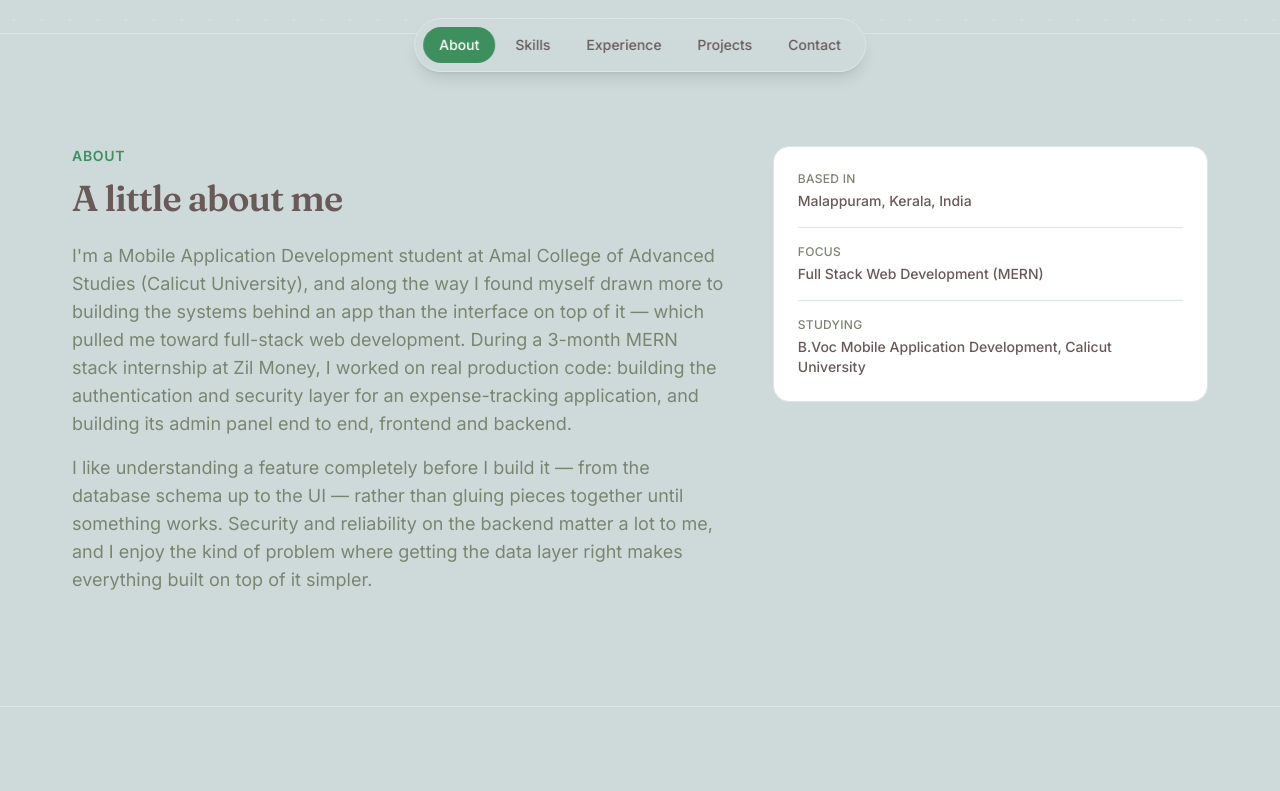
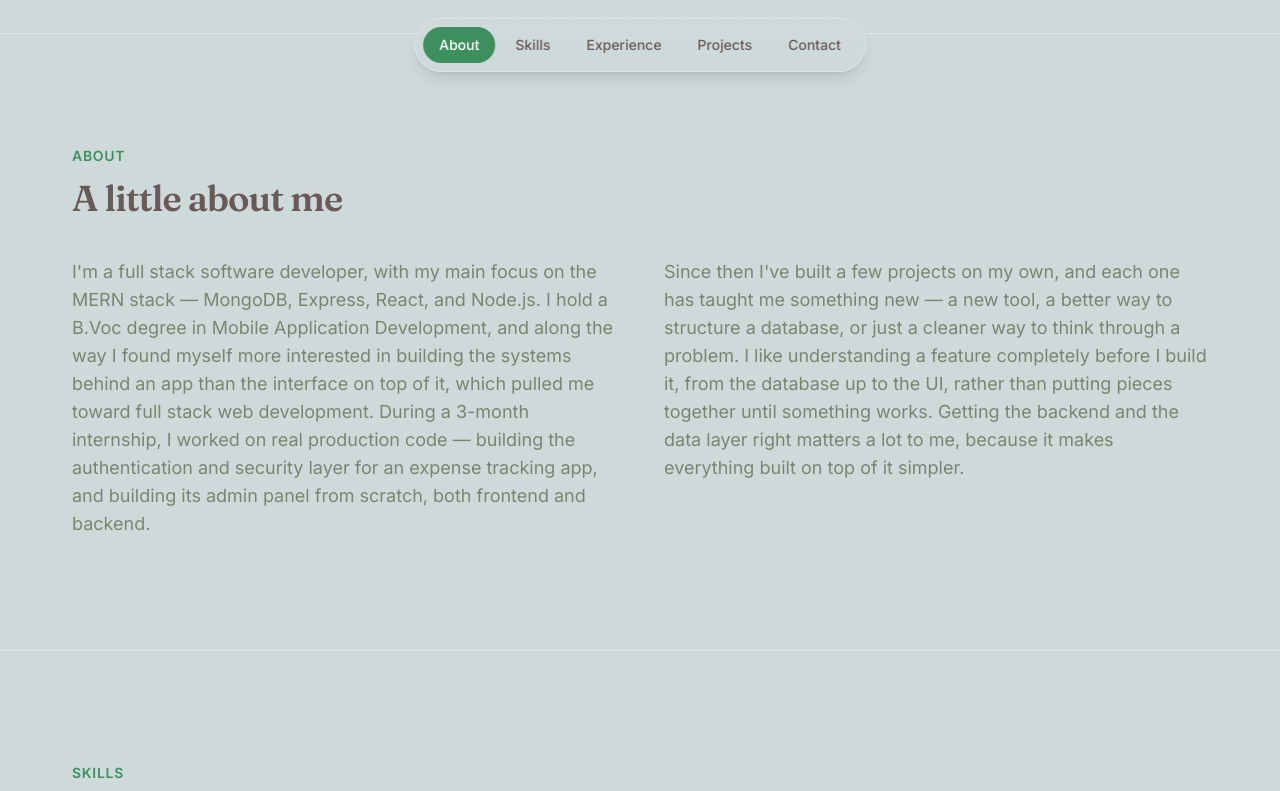
Before and after one commit to anasPalakkal/Protfolio, a React (Vite) app: page / in a window 1280 px wide. Shown: the part 694-1485 px from the top of the page. Built offline with nearby package versions, Linux system fonts and the light colour scheme.

Commit message:
Update:about section

```diff
--- a/src/components/sections/About.jsx
+++ b/src/components/sections/About.jsx
@@ -5,26 +5,16 @@ import { about } from '../../data/about';
 export function About() {
   return (
     <section id="about" aria-label="About me" className="border-b border-border py-20 md:py-28">
-      <Container className="grid gap-12 md:grid-cols-[1.5fr_1fr]">
-        <div className="flex flex-col gap-6">
-          <SectionHeading eyebrow="About" title="A little about me" />
-          <div className="flex flex-col gap-4 text-base leading-relaxed text-text-secondary md:text-lg">
-            {about.paragraphs.map((paragraph, index) => (
-              <p key={index}>{paragraph}</p>
-            ))}
-          </div>
+      <Container className="flex flex-col gap-10">
+        <SectionHeading eyebrow="About" title="A little about me" />
+
+        <div className="grid gap-8 md:grid-cols-2 md:gap-12">
+          {about.paragraphs.map((paragraph, index) => (
+            <p key={index} className="text-base leading-relaxed text-text-secondary md:text-lg">
+              {paragraph}
+            </p>
+          ))}
         </div>
-
-        <dl className="flex flex-col gap-4 self-start rounded-2xl border border-border bg-surface p-6">
-          {about.facts.map((fact) => (
-            <div key={fact.label} className="flex flex-col gap-1 border-b border-border pb-4 last:border-b-0 last:pb-0">
-              <dt className="text-xs font-medium uppercase tracking-wide text-text-secondary">
-                {fact.label}
-              </dt>
-              <dd className="text-sm font-medium text-text-primary">{fact.value}</dd>
-            </div>
-          ))}
-        </dl>
       </Container>
     </section>
   );
--- a/src/data/about.js
+++ b/src/data/about.js
@@ -2,20 +2,13 @@
  * @typedef {Object} AboutContent
  * @property {string} heading
  * @property {string[]} paragraphs
- * @property {{label: string, value: string}[]} facts - Quick-scan facts (e.g. location, focus, availability)
  */
 
 /** @type {AboutContent} */
 export const about = {
   heading: 'About',
-  // DRAFT — edit this to sound like you, especially the second paragraph.
   paragraphs: [
-    "I'm a Mobile Application Development student at Amal College of Advanced Studies (Calicut University), and along the way I found myself drawn more to building the systems behind an app than the interface on top of it — which pulled me toward full-stack web development. During a 3-month MERN stack internship at Zil Money, I worked on real production code: building the authentication and security layer for an expense-tracking application, and building its admin panel end to end, frontend and backend.",
-    "I like understanding a feature completely before I build it — from the database schema up to the UI — rather than gluing pieces together until something works. Security and reliability on the backend matter a lot to me, and I enjoy the kind of problem where getting the data layer right makes everything built on top of it simpler.",
-  ],
-  facts: [
-    { label: 'Based in', value: 'Malappuram, Kerala, India' },
-    { label: 'Focus', value: 'Full Stack Web Development (MERN)' },
-    { label: 'Studying', value: 'B.Voc Mobile Application Development, Calicut University' },
+    "I'm a full stack software developer, with my main focus on the MERN stack — MongoDB, Express, React, and Node.js. I hold a B.Voc degree in Mobile Application Development, and along the way I found myself more interested in building the systems behind an app than the interface on top of it, which pulled me toward full stack web development. During a 3-month internship, I worked on real production code — building the authentication and security layer for an expense tracking app, and building its admin panel from scratch, both frontend and backend.",
+    "Since then I've built a few projects on my own, and each one has taught me something new — a new tool, a better way to structure a database, or just a cleaner way to think through a problem. I like understanding a feature completely before I build it, from the database up to the UI, rather than putting pieces together until something works. Getting the backend and the data layer right matters a lot to me, because it makes everything built on top of it simpler.",
   ],
 };
```
